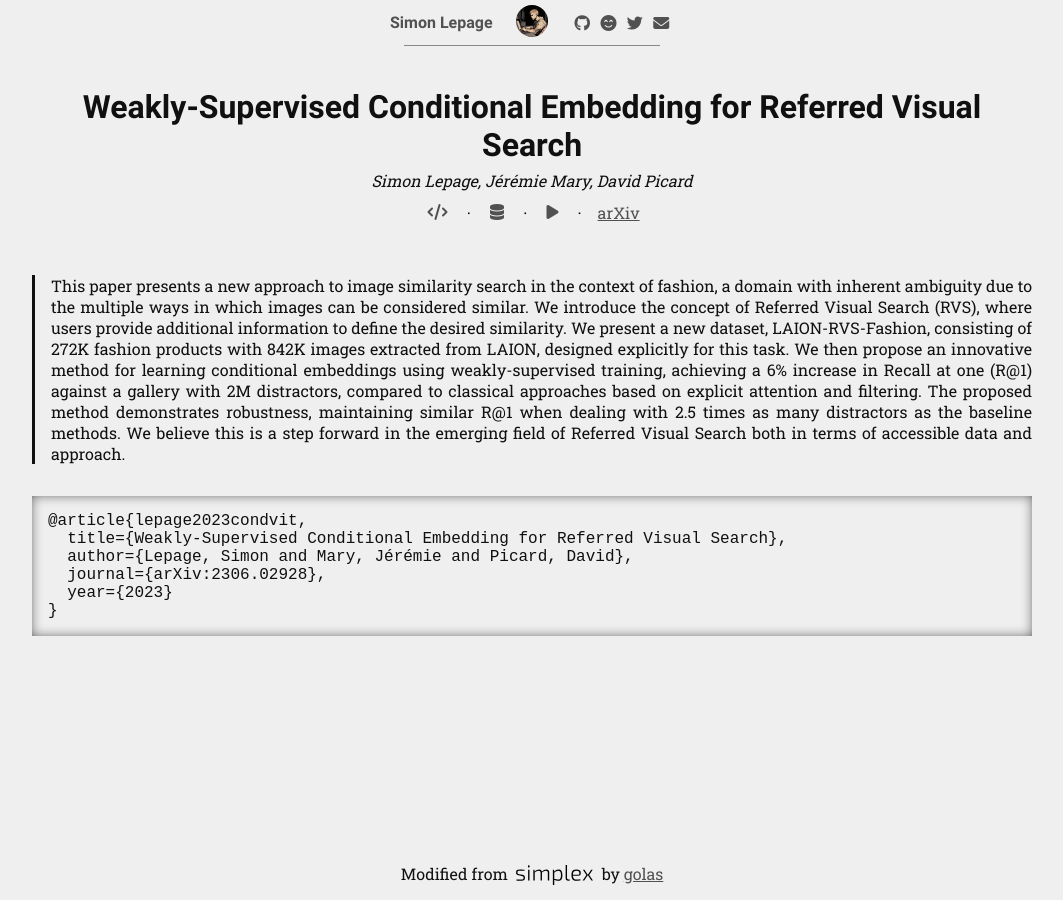
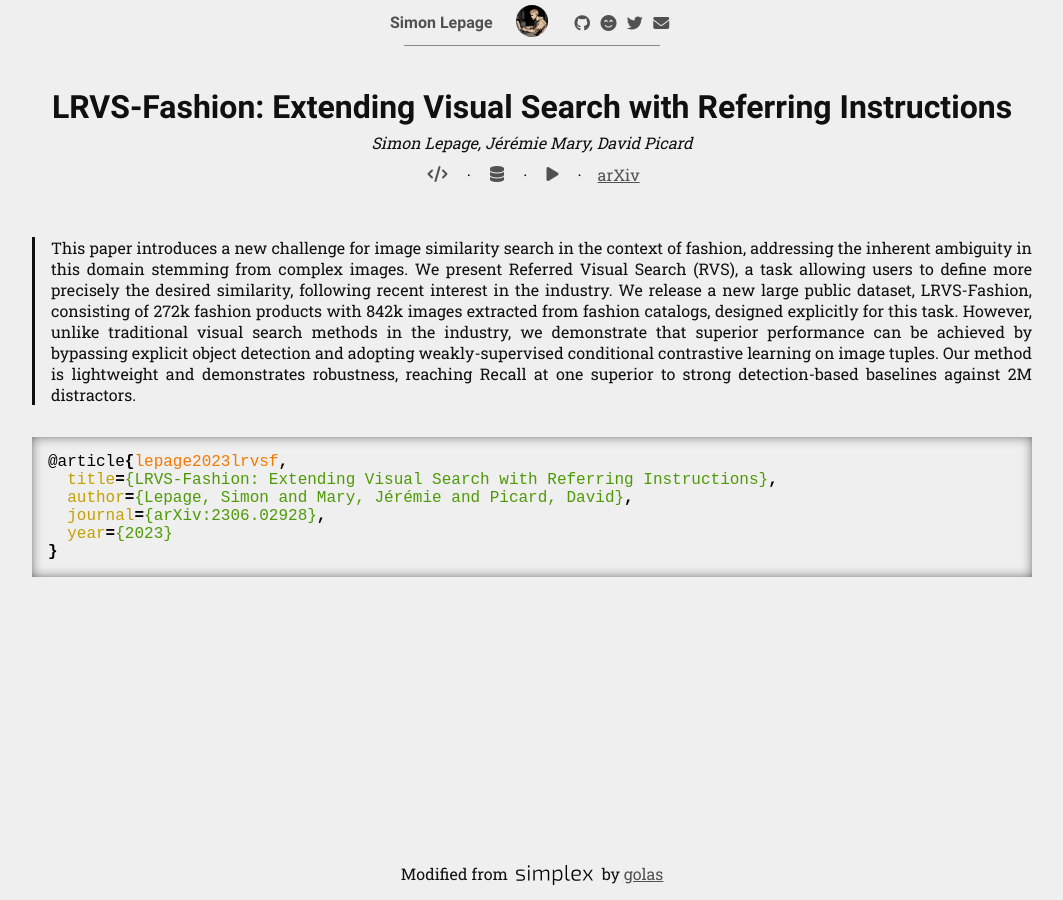
Before and after one commit to Simon-Lepage/simon-lepage.github.io, a Jekyll site: the page built from _posts/2023-06-06-LRVSF.markdown, in a window 1280 px wide. Shown: the whole page, without its empty margins (108-1171 px from the left). Built offline with Jekyll 4.4.1, drawn with Linux system fonts in a browser that asks for light colours.

Commit message:
Update LRVSF article

````diff
--- a/_posts/2023-06-06-LRVSF.markdown
+++ b/_posts/2023-06-06-LRVSF.markdown
@@ -1,6 +1,6 @@
 ---
 layout: post
-title:  "Weakly-Supervised Conditional Embedding for Referred Visual Search"
+title:  "LRVS-Fashion: Extending Visual Search with Referring Instructions"
 author: Simon Lepage, Jérémie Mary, David Picard
 date: 2023-06-06
 conf: arXiv
@@ -13,12 +13,22 @@ tags: research visual-search
 ---
 
 <p class="abstract">
-This paper presents a new approach to image similarity search in the context of fashion, a domain with inherent ambiguity due to the multiple ways in which images can be considered similar. We introduce the concept of Referred Visual Search (RVS), where users provide additional information to define the desired similarity. We present a new dataset, LAION-RVS-Fashion, consisting of 272K fashion products with 842K images extracted from LAION, designed explicitly for this task. We then propose an innovative method for learning conditional embeddings using weakly-supervised training, achieving a 6% increase in Recall at one (R@1) against a gallery with 2M distractors, compared to classical approaches based on explicit attention and filtering. The proposed method demonstrates robustness, maintaining similar R@1 when dealing with 2.5 times as many distractors as the baseline methods. We believe this is a step forward in the emerging field of Referred Visual Search both in terms of accessible data and approach.
+This paper introduces a new challenge for image similarity search in the context of
+fashion, addressing the inherent ambiguity in this domain stemming from complex
+images. We present Referred Visual Search (RVS), a task allowing users to define
+more precisely the desired similarity, following recent interest in the industry. We
+release a new large public dataset, LRVS-Fashion, consisting of 272k fashion
+products with 842k images extracted from fashion catalogs, designed explicitly
+for this task. However, unlike traditional visual search methods in the industry,
+we demonstrate that superior performance can be achieved by bypassing explicit
+object detection and adopting weakly-supervised conditional contrastive learning
+on image tuples. Our method is lightweight and demonstrates robustness, reaching
+Recall at one superior to strong detection-based baselines against 2M distractors.
 </p>
 
-```
-@article{lepage2023condvit,
-  title={Weakly-Supervised Conditional Embedding for Referred Visual Search},
+```bibtex
+@article{lepage2023lrvsf,
+  title={LRVS-Fashion: Extending Visual Search with Referring Instructions},
   author={Lepage, Simon and Mary, Jérémie and Picard, David},
   journal={arXiv:2306.02928},
   year={2023}
````
Also changed, not shown: assets/thumbnails/LRVSF.png.
